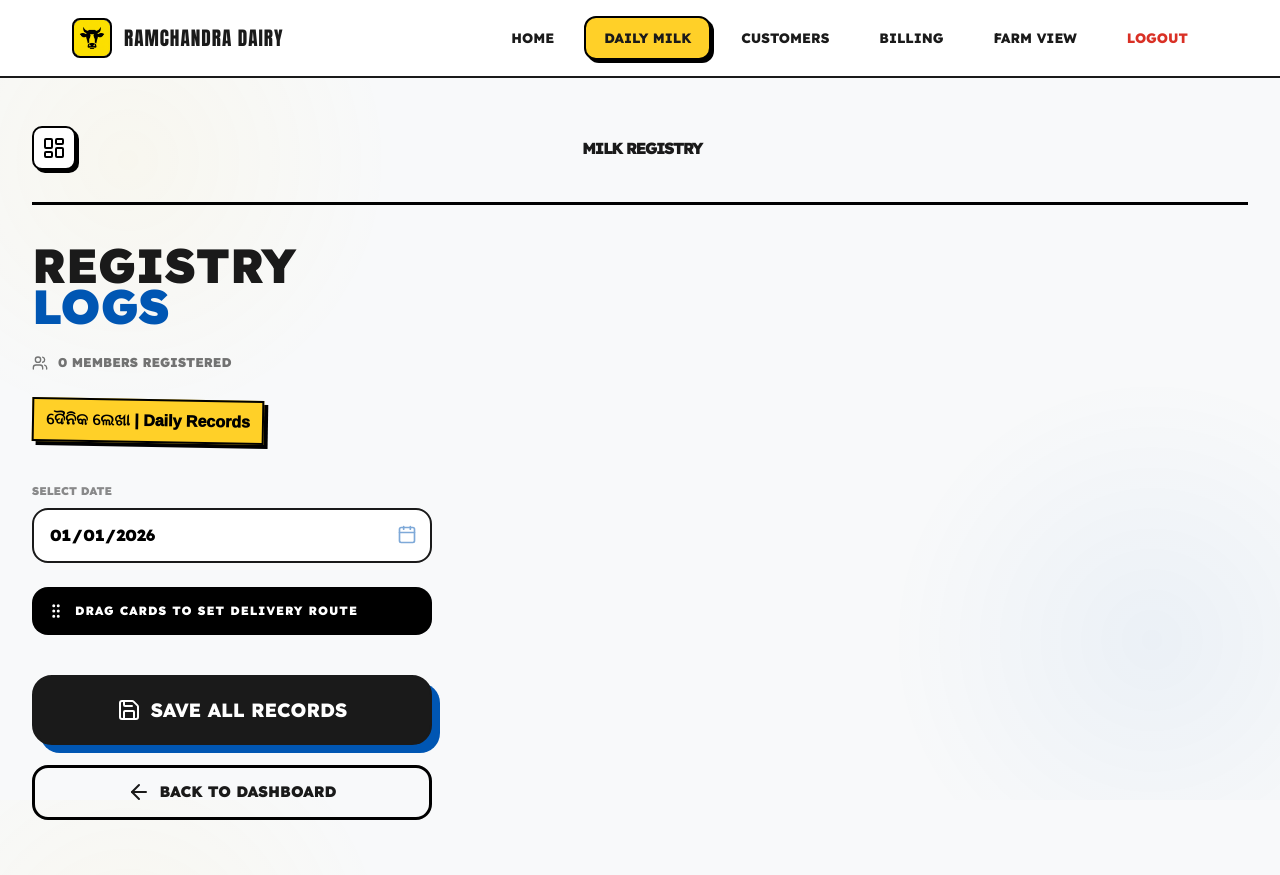
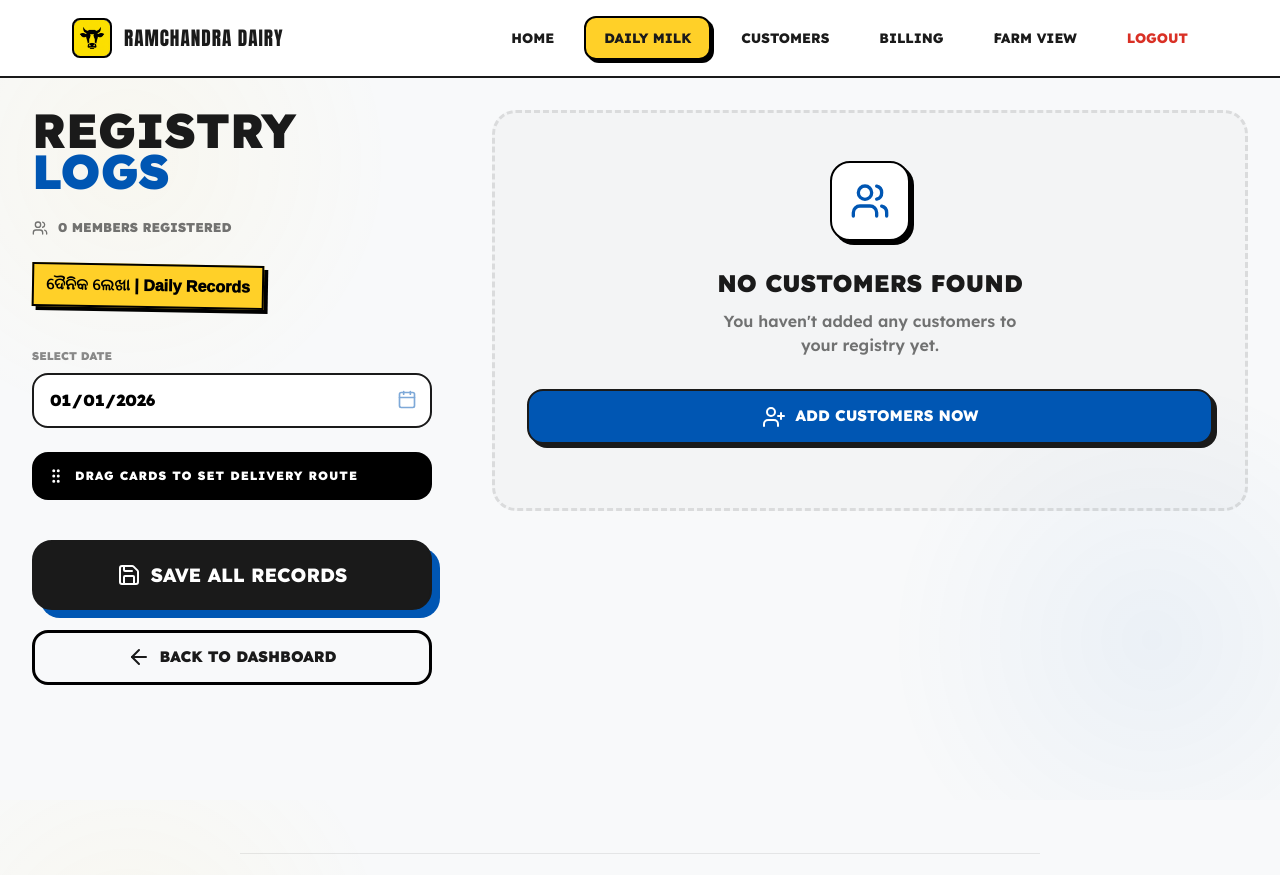
Before and after one commit to gmahesh-star/Ramchandra_dairy_farm, a Flask app: page /admin/attendance in a window 1280 px wide. Shown: the top 875 px of the page. Run offline with Flask 3, Linux system fonts and the light colour scheme; a user stored in the database is signed in; data that the repository does not hold is empty.

Commit message:
Fix redundant desktop header and add empty state for milk registry

```diff
--- a/templates/admin/attendance.html
+++ b/templates/admin/attendance.html
@@ -98,19 +98,7 @@
         </div>
     </header>
 
-    <!-- BREADCRUMB (DESKTOP ONLY) -->
-    <header class="desktop-only-show"
-        style="padding-top: 1rem; padding-bottom: 2rem; border-bottom: 3px solid black; margin-bottom: 2.5rem;">
-        <div style="display: flex; align-items: center; justify-content: space-between;">
-            <a href="{{ url_for('admin_dashboard') }}"
-                style="text-decoration: none; color: black; background: white; border: 2.5px solid black; padding: 8px; border-radius: 10px; display: flex; align-items: center; box-shadow: 3px 3px 0px black;">
-                <i data-lucide="layout-dashboard"></i>
-            </a>
-            <h1 style="font-family: 'Lexend'; font-weight: 900; font-size: 1rem; margin: 0; text-transform: uppercase;">
-                MILK REGISTRY</h1>
-            <div style="width: 40px;"></div>
-        </div>
-    </header>
+    <!-- END HEADER -->
 
     <form method="POST" id="attendanceForm">
         <input type="hidden" name="target_date" value="{{ today.strftime('%Y-%m-%d') }}">
@@ -210,6 +198,25 @@
                                 </div>
                             </div>
                         </div>
+                    </div>
+                    {% else %}
+                    <!-- Empty State View -->
+                    <div class="nb-card"
+                        style="grid-column: 1 / -1; padding: 3rem 2rem; text-align: center; border-radius: 24px; border: 3px dashed rgba(0,0,0,0.1); background: rgba(0,0,0,0.02); box-shadow: none;">
+                        <div
+                            style="background: white; width: 80px; height: 80px; border-radius: 20px; border: 2.5px solid black; display: flex; align-items: center; justify-content: center; margin: 0 auto 1.5rem; box-shadow: 4px 4px 0px black;">
+                            <i data-lucide="users" style="width: 40px; height: 40px; color: var(--clr-blue);"></i>
+                        </div>
+                        <h3 style="font-family: 'Lexend'; font-weight: 900; font-size: 1.5rem; margin-bottom: 0.5rem;">
+                            No Customers Found</h3>
+                        <p
+                            style="font-weight: 600; opacity: 0.6; margin-bottom: 2rem; max-width: 300px; margin-left: auto; margin-right: auto;">
+                            You haven't added any customers to your registry yet.
+                        </p>
+                        <a href="{{ url_for('manage_customers') }}" class="nb-btn blue"
+                            style="display: inline-flex; align-items: center; gap: 10px; padding: 0 25px; height: 55px; border-radius: 16px;">
+                            <i data-lucide="user-plus"></i> ADD CUSTOMERS NOW
+                        </a>
                     </div>
                     {% endfor %}
                 </div>
```
